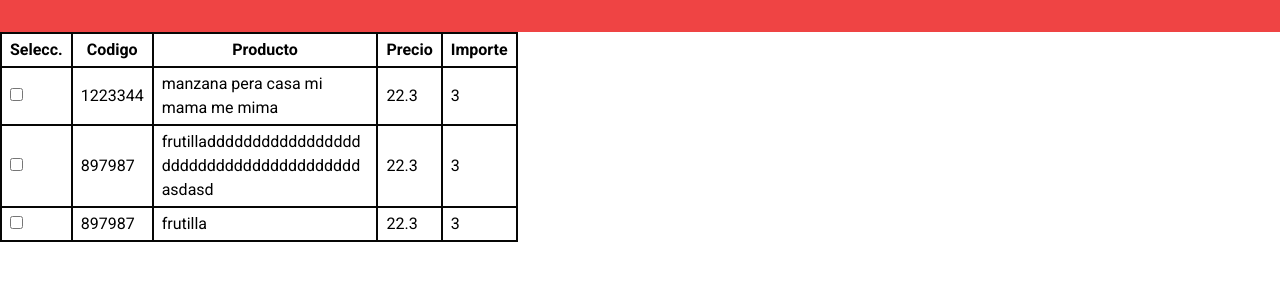
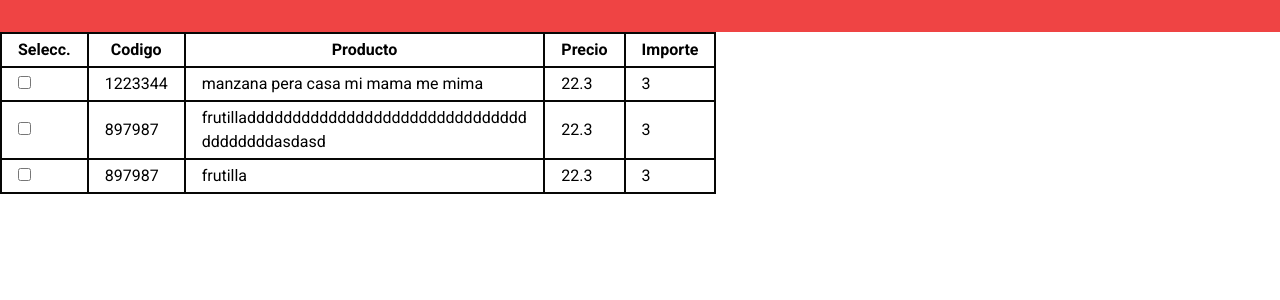
Before and after one commit to realDiegoR/digital-market, a React (Vite) app: page /testtabla in a window 1280 px wide. Shown: the top 300 px of the page. Built offline with nearby package versions, Linux system fonts and the light colour scheme.

Commit message:
fix: remove word break in head cells
add min-width to non-word-break cells, fix TableRow data proptype

```diff
--- a/src/common/table/table.jsx
+++ b/src/common/table/table.jsx
@@ -2,6 +2,7 @@ import PropTypes from 'prop-types';
 
 export const Table = ({ list = [], withSelect = false, size = 'small' }) => {
 	return (
+		<div className="w-full overflow-x-auto">
 			<table>
 				<thead>
 					<TableRow data={list[0]} type="head" withSelect={withSelect} size={size} />
@@ -12,6 +13,7 @@ export const Table = ({ list = [], withSelect = false, size = 'small' }) => {
 					))}
 				</tbody>
 			</table>
+		</div>
 	);
 };
 
@@ -43,7 +45,7 @@ function TableRow({ type = 'body', withSelect, size, data }) {
 }
 
 TableRow.propTypes = {
-	data: PropTypes.array.isRequired,
+	data: PropTypes.object.isRequired,
 	type: PropTypes.oneOf(['head', 'body']),
 	size: PropTypes.oneOf(['small', 'big']),
 	withSelect: PropTypes.bool,
@@ -56,20 +58,17 @@ function Cell({ children, size = 'small', type = 'body' }) {
 	if (isString) {
 		hasWhiteSpaces = children.includes(' '); // checkea si hay espacios en blanco (whitespaces) dentro del string
 	}
-
-	const breakWordStyles = hasWhiteSpaces ? '' : 'break-all';
-	const sizeStyles = size === 'small' ? 'max-w-[25ch]' : 'max-w-[50ch]';
+	const breakWordStyles = hasWhiteSpaces ? 'min-w-[15ch]' : 'break-all';
+	const sizeStyles = size === 'small' ? ' max-w-[40ch]' : 'max-w-[50ch]';
 
 	if (type === 'head') {
 		return (
-			<th className={`border-2 border-black px-2 py-1 capitalize ${sizeStyles} ${breakWordStyles}`}>
-				{children}
-			</th>
+			<th className={`border-2 border-black px-4 py-1 capitalize ${sizeStyles}`}>{children}</th>
 		);
 	}
 
 	return (
-		<td className={`border-2 border-black px-2 py-1 ${sizeStyles} ${breakWordStyles}`}>
+		<td className={`border-2 border-black px-4 py-1 ${sizeStyles} ${breakWordStyles}`}>
 			{children}
 		</td>
 	);
```
Lines whose indentation alone changed are shown as unchanged.
